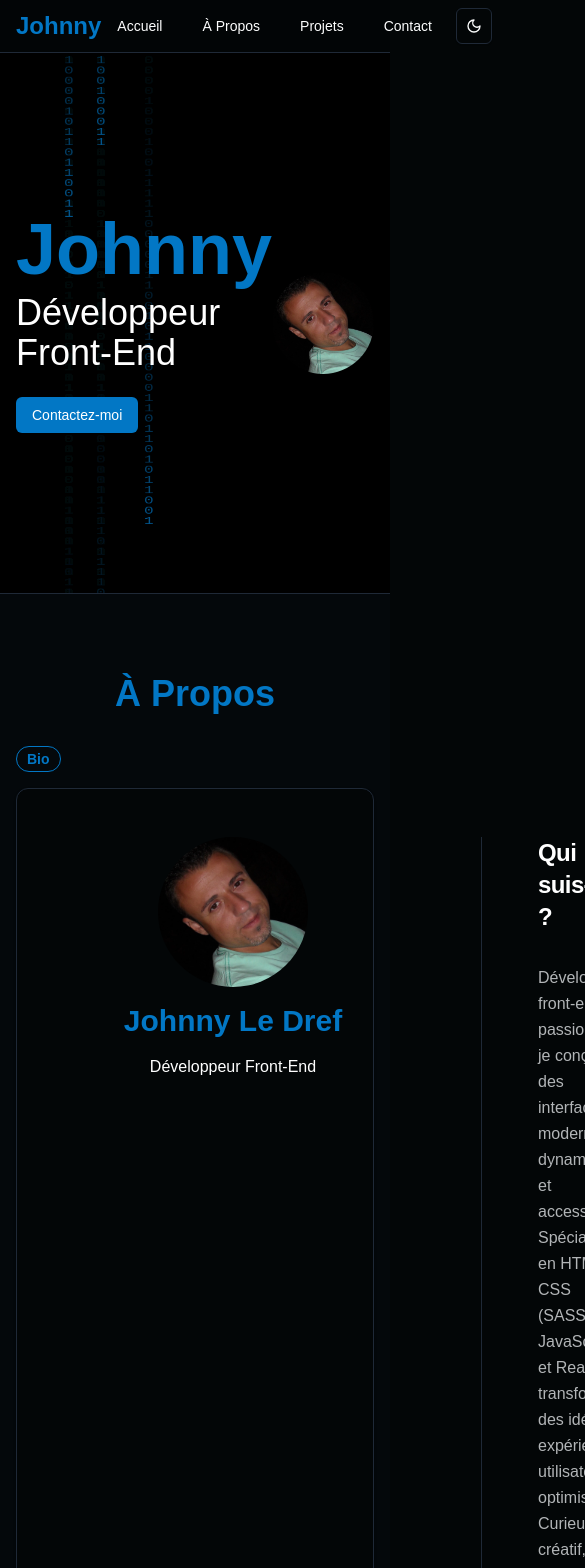
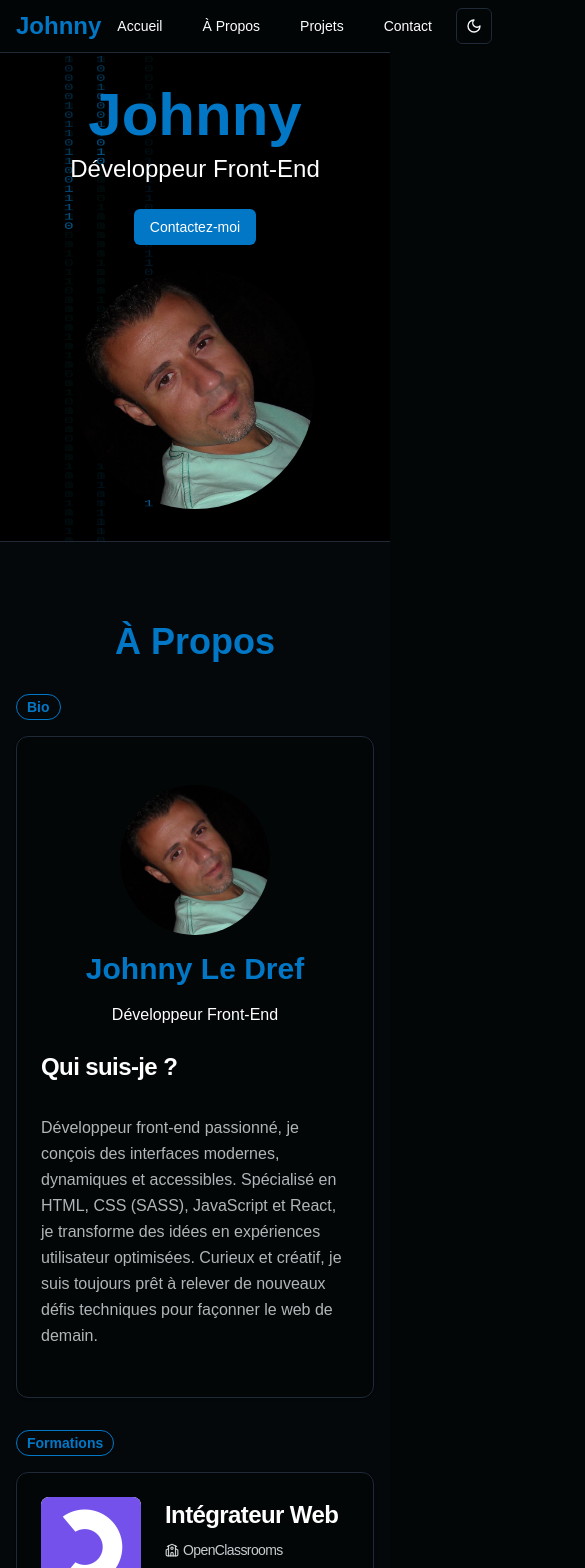
Before and after one commit to john-ld/portfolio-john-ld, a Next.js app: page / in a window 390 px wide. Shown: the top 1568 px of the page, 585 px wide, since content can reach past the window. Built offline with nearby package versions, Linux system fonts and the light colour scheme.

Commit message:
mode responsive mobile

```diff
--- a/app/page.tsx
+++ b/app/page.tsx
@@ -7,7 +7,7 @@ import MatrixRain from "@/components/theme/MatrixRain";
 export default function Home() {
   return (
     <main className="min-h-[85vh]">
-      <div className="py-40 relative group">
+      <div className="py-40 relative group max-md:py-8">
         <MatrixRain />
         <Hero />
       </div>
--- a/components/About/Bio.tsx
+++ b/components/About/Bio.tsx
@@ -14,8 +14,8 @@ export default function Bio() {
   return (
     <Card className="mb-8 bg-background">
       <CardHeader></CardHeader>
-      <CardContent className="flex gap-6 justify-between">
-        <div className="relative group flex flex-col gap-4 flex-2 min-w-96 items-center">
+      <CardContent className="flex gap-6 justify-between max-md:flex-col">
+        <div className="relative group flex flex-col gap-4 flex-2 min-w-96 items-center max-md:min-w-[100%]">
           <Image
             src={`/profile.webp`}
             alt={"Profile picture"}
@@ -29,7 +29,10 @@ export default function Bio() {
           </h3>
           <span className="text-md">Développeur Front-End</span>
         </div>
-        <Separator orientation="vertical" className="h-auto mx-8" />
+        <Separator
+          orientation="vertical"
+          className="h-auto mx-8 max-md:hidden"
+        />
         <div className="flex-1">
           <CardTitle className="text-2xl mb-8">Qui suis-je ?</CardTitle>
           <p className="leading-relaxed text-accent-foreground/80">
--- a/components/Footer/Footer.tsx
+++ b/components/Footer/Footer.tsx
@@ -5,7 +5,7 @@ import { Section } from "../layout/Section";
 export default function Footer() {
   return (
     <footer className="py-16">
-      <Section className="flex justify-between">
+      <Section className="flex justify-between max-sm:flex-col max-sm:gap-4 max-sm:items-center max-sm:justify-center">
         <Title />
         <span>Johnny Le Dref &copy; 2024</span>
       </Section>
--- a/components/Hero/Hero.tsx
+++ b/components/Hero/Hero.tsx
@@ -6,11 +6,13 @@ import Link from "next/link";
 
 export default function Hero() {
   return (
-    <Section className="flex justify-between items-center">
-      <div className="flex gap-6 flex-col">
-        <div className="flex flex-col gap-2">
-          <h1 className="text-7xl font-semibold text-primary">Johnny</h1>
-          <h2 className="text-4xl font-light text-white">
+    <Section className="flex justify-between items-center max-md:flex-col max-md:gap-6">
+      <div className="flex gap-6 flex-col max-md:items-center">
+        <div className="flex flex-col gap-2 max-md:items-center">
+          <h1 className="text-7xl font-semibold text-primary max-md:text-6xl">
+            Johnny
+          </h1>
+          <h2 className="text-4xl font-light text-white max-md:text-2xl">
             Développeur Front-End
           </h2>
         </div>
@@ -18,7 +20,7 @@ export default function Hero() {
           <Button className="max-w-fit">Contactez-moi</Button>
         </Link>
       </div>
-      <div className="relative group aspect-square w-80">
+      <div className="relative group aspect-square w-80 max-md:w-60">
         <Image
           src={`/profile.webp`}
           alt={"Profile picture"}
--- a/components/Projects/Projects.tsx
+++ b/components/Projects/Projects.tsx
@@ -52,7 +52,7 @@ export default function Projects() {
   return (
     <Section>
       <SectionTitle title="Projets" />
-      <div className="grid grid-cols-3 gap-4">
+      <div className="grid grid-cols-3 gap-4 max-md:grid-cols-1 max-lg:grid-cols-2">
         {PROJECTS.map((project) => (
           <ProjectItem
             key={project.title}
```
Also changed, not shown: components/theme/ModeToggle.tsx (+8 -10 lines), 1 other file (tests, documents, lock files or other folders).
